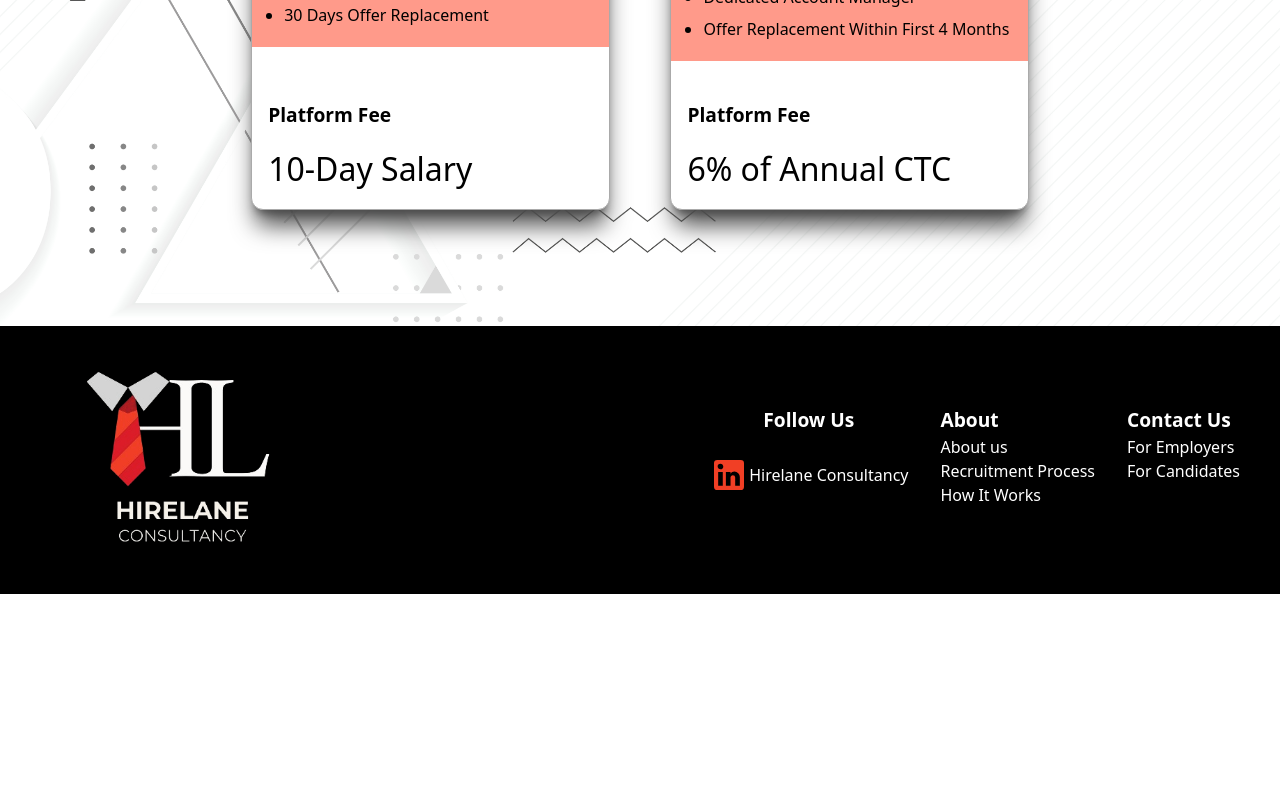
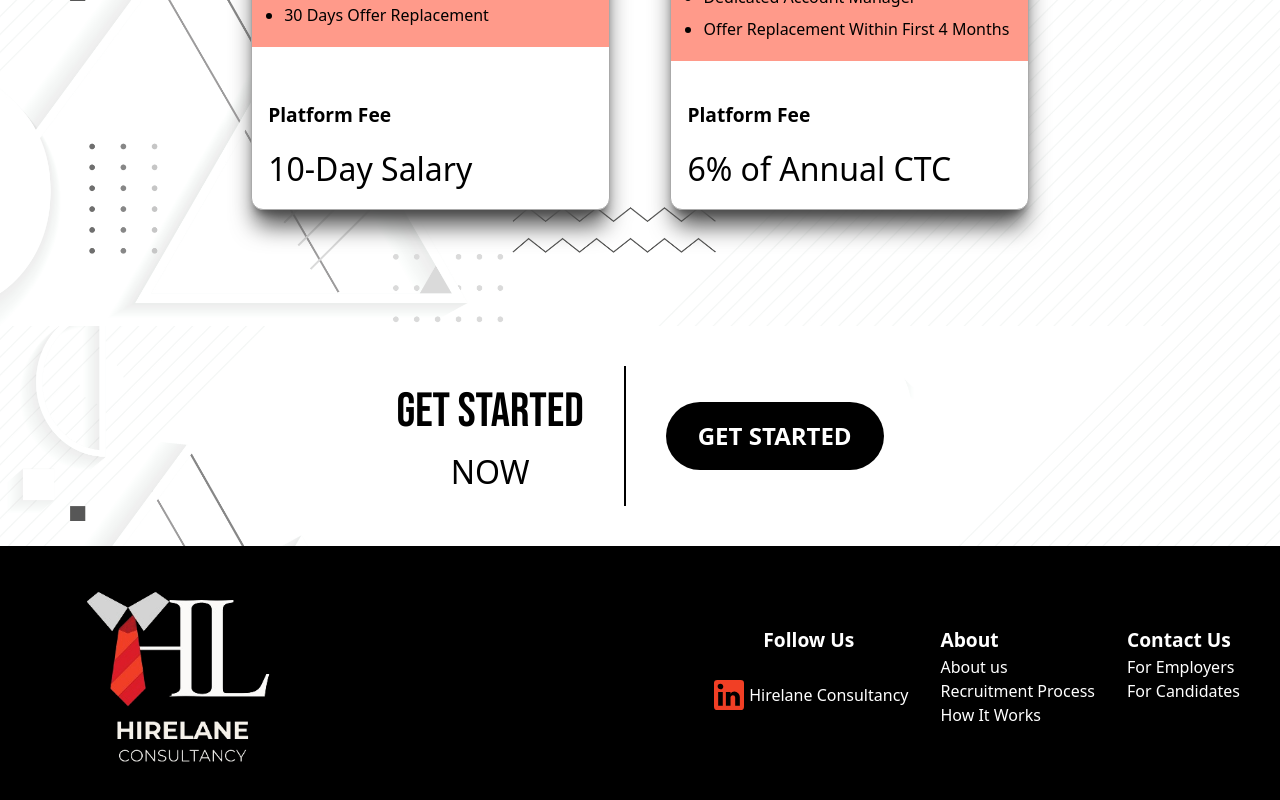
Before and after one commit to Hirelane/hirelane_consultancy, a React (Create React App) app: page /pricing in a window 1280 px wide. Shown: the part 1030-1830 px from the top of the page. Before the commit the page ends 1624 px from the top, so only its background shows below. Built offline with nearby package versions, Linux system fonts and the light colour scheme.

Commit message:
pricing cta added

```diff
--- /dev/null
+++ b/src/components/PricingCTA.jsx
@@ -0,0 +1,19 @@
+import React from 'react'
+import pageBG from '../assets/pageBG.jpg';
+import { Link } from 'react-router-dom';
+
+const PricingCTA = () => {
+  return (
+    <div className='flex flex-row justify-center py-10 w-[100%]' style={{
+        background: `url(${pageBG})`,
+        backgroundSize: 'cover',
+        backgroundRepeat: 'no-repeat',
+        backgroundPosition: 'center',
+    }}>
+        <div className='flex flex-col justify-center pr-10'><span className='text-center font-bebas-neue text-[3rem]'>GET STARTED</span><span className='text-center font-light text-[2rem]'>NOW</span></div>
+        <div className='border-black border-l-2 pl-10 h-[140px] flex justify-center items-center'><Link to='/contactUs' className='rounded-full py-4 px-8 bg-black text-white font-bold text-[1.5rem] hover:bg-[#F13F25] hover:text-black duration-300'>GET STARTED</Link></div>
+    </div>
+  )
+}
+
+export default PricingCTA
--- a/src/pages/Pricing.js
+++ b/src/pages/Pricing.js
@@ -1,11 +1,13 @@
 import PricingSection from "../components/PricingSection";
 import PricingHeader from "../components/PricingHeader";
+import PricingCTA from "../components/PricingCTA";
 
 const Pricing = () => {
     return (
         <>
             <PricingHeader />
             <PricingSection/>
+            <PricingCTA />
         </>
     )
 }
```
